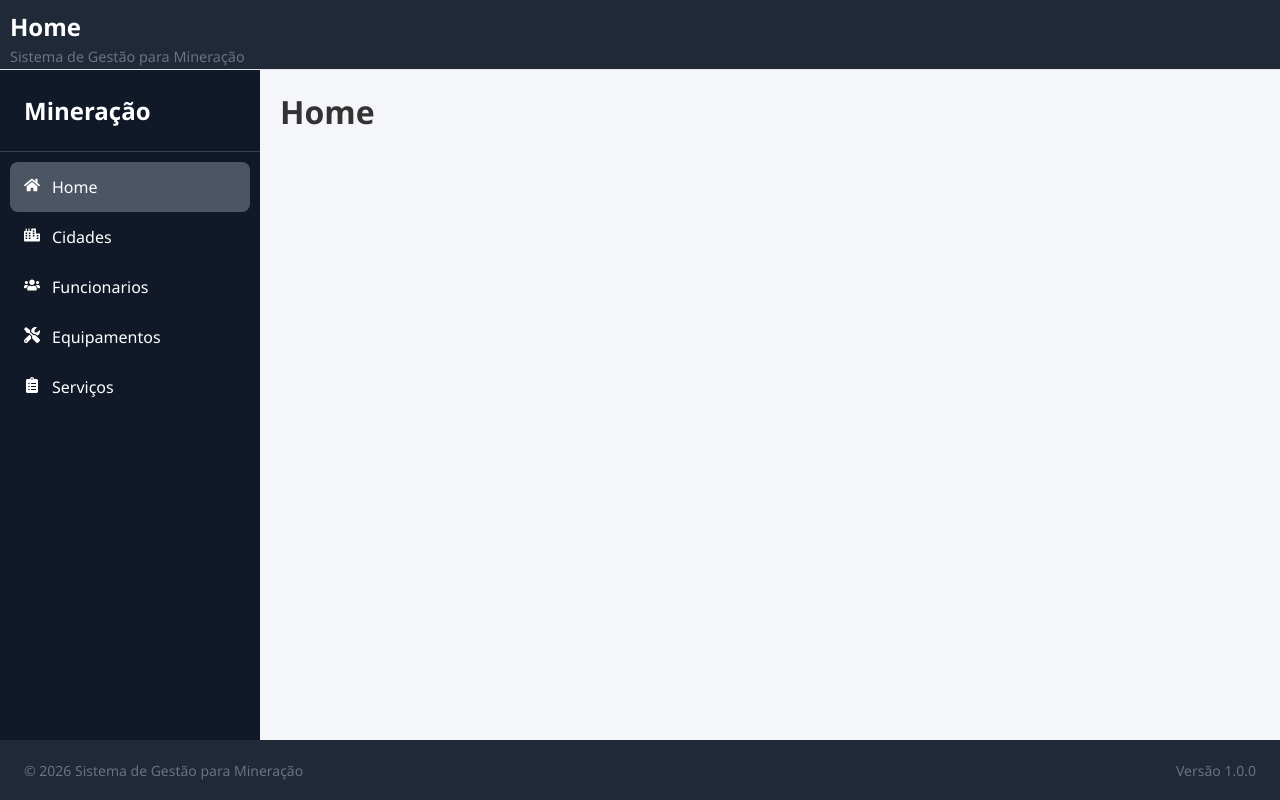
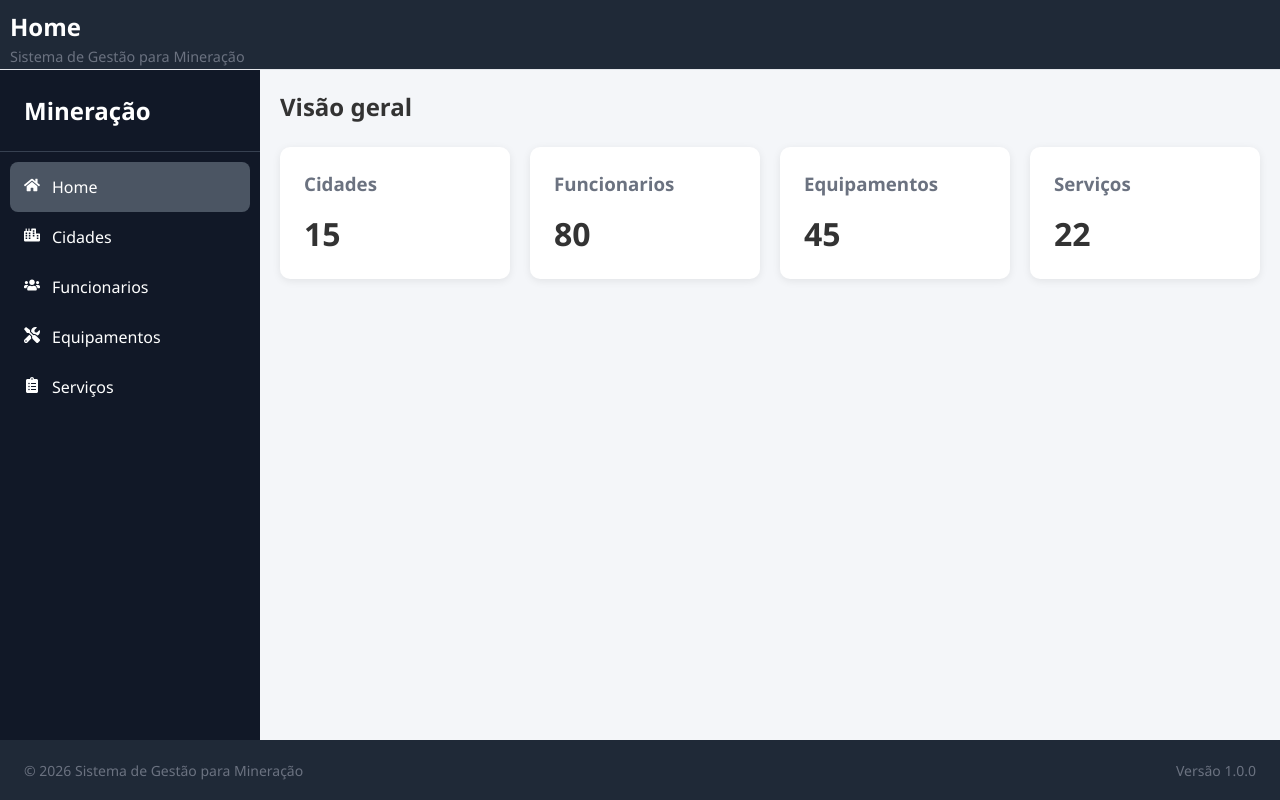
Before and after one commit to pedroolivsz/sistema-mineradora, a React (Vite) app: page / in a window 1280 px wide. Built offline with nearby package versions, Linux system fonts and the light colour scheme.

Commit message:
feat: create dashboard summary cards

```diff
--- a/src/pages/home/index.jsx
+++ b/src/pages/home/index.jsx
@@ -1,5 +1,41 @@
+import "./style.css"
+
 function Home() {
-    return <h1>Home</h1>;
+    const indicadores = {
+        cidades: 15,
+        funcionarios: 80,
+        equipamentos: 45,
+        servicos: 22
+    };
+
+    return (
+        <div className="dashboard">
+            <h2>Visão geral</h2>
+
+            <div className="cards">
+                <div className="card">
+                    <h3>Cidades</h3>
+                    <span>{indicadores.cidades}</span>
+                </div>
+
+                <div className="card">
+                    <h3>Funcionarios</h3>
+                    <span>{indicadores.funcionarios}</span>
+                </div>
+
+                <div className="card">
+                    <h3>Equipamentos</h3>
+                    <span>{indicadores.equipamentos}</span>
+                </div>
+
+                <div className="card">
+                    <h3>Serviços</h3>
+                    <span>{indicadores.servicos}</span>
+                </div>
+            </div>
+
+        </div>
+    );
 }
 
 export default Home;
--- /dev/null
+++ b/src/pages/home/style.css
@@ -0,0 +1,28 @@
+.dashboard {
+    display: flex;
+    flex-direction: column;
+    gap: 24px;
+}
+
+.cards {
+    display: grid;
+    grid-template-columns: repeat(auto-fit, minmax(220px, 1fr));
+    gap: 20px;
+}
+
+.card {
+    background-color: #ffffff;
+    border-radius: 10px;
+    padding: 24px;
+    box-shadow: 0 2px 8px rgba(0, 0, 0, 0.08);
+}
+
+.card h3 {
+    margin-bottom: 16px;
+    color: #6b7280;
+}
+
+.card span {
+    font-size: 2rem;
+    font-weight: bold;
+}
```
